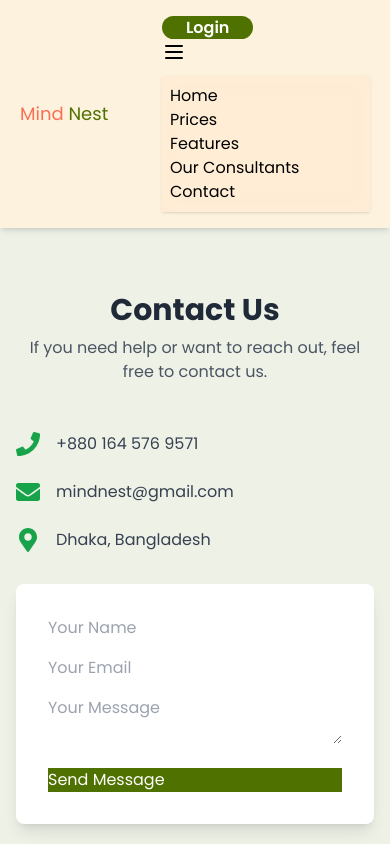
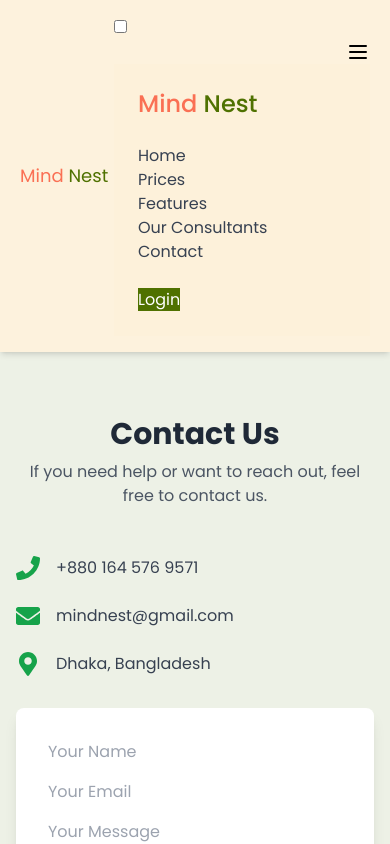
Before and after one commit to zahidulWD/Mental-health-awareness, a React (Vite) app: page /contact in a window 390 px wide. Shown: the top 844 px of the page. Built offline with nearby package versions, Linux system fonts and the light colour scheme.

Commit message:
navbar fixed

```diff
--- a/src/components/Navbar.jsx
+++ b/src/components/Navbar.jsx
@@ -1,18 +1,172 @@
+
+
+// import { useContext } from "react";
+// import { IoIosArrowDown } from "react-icons/io";
+// import { Link, NavLink } from "react-router-dom";
+// import { AppContext } from "../context/AppContext";
+
+// const Navbar = () => {
+
+//   const { user, logout } = useContext(AppContext);
+
+//   return (
+//     <div className="sticky top-0 z-50 bg-[#FDF1DA]/90 shadow-md backdrop-blur-lg transition-all duration-300">
+//       <div className="container-custom">
+//         <div className="flex items-center justify-between py-4">
+//           {/* Logo */}
+//           <Link to="/" className="flex-shrink-0">
+//             <h1 className="text-[#FA7054] font-normal md:font-medium lg:font-semibold text-lg md:text-xl lg:text-2xl">
+//               Mind <span className="text-[#4F7100]">Nest</span>
+//             </h1>
+//           </Link>
+
+//           {/* Mobile Menu */}
+//           <div className="lg:hidden">
+//             {
+//                 user ? (
+//                   <div className="dropdown">
+//                     <div tabIndex={0} role="button" className="btn m-1">{user.email[0].toUpperCase()}</div>
+//                     <ul tabIndex="-1" className="dropdown-content menu bg-base-100 rounded-box z-1 w-30 p-2 shadow-sm right-0">
+//                         <li>
+//                             {user.email}
+//                         </li>
+//                         <li>
+//                             <button onClick={logout} className='btn text-white bg-red-600'>Logout</button>
+//                         </li>
+//                     </ul>
+//                 </div>
+//                 ) : (
+//                   <NavLink
+//                     to="/login"
+//                     className="btn bg-[#4F7100] text-white rounded-3xl font-semibold px-6"
+//                   >
+//                   Login
+//                   </NavLink>
+//                 )
+//               }
+//             <div className="dropdown dropdown-end">
+
+
+//               <label tabIndex={0} className="btn btn-ghost">
+//                 <svg
+//                   xmlns="http://www.w3.org/2000/svg"
+//                   className="h-6 w-6"
+//                   fill="none"
+//                   viewBox="0 0 24 24"
+//                   stroke="currentColor"
+//                 >
+//                   <path strokeLinecap="round" strokeLinejoin="round" strokeWidth="2" d="M4 6h16M4 12h16M4 18h16" />
+//                 </svg>
+//               </label>
+
+
+//               <ul
+//                 tabIndex={0}
+//                 className="menu menu-sm dropdown-content mt-3 p-2 shadow bg-orange-100/90 rounded-box w-52 backdrop-blur-md"
+//               >
+//                 <li><NavLink to="/" end className="hover:bg-transparent">Home</NavLink></li>
+//                 <li><NavLink to="/prices" end className="hover:bg-transparent">Prices</NavLink></li>
+//                 <li><NavLink to="/features" end className="hover:bg-transparent">Features</NavLink></li>
+//                 <li><NavLink to="/consultants" end className="hover:bg-transparent">Our Consultants</NavLink></li>
+//                 <li><NavLink to="/contact" end className="hover:bg-transparent">Contact</NavLink></li>
+//               </ul>
+//             </div>
+//           </div>
+
+//           {/* Desktop Menu */}
+//           <div className="hidden lg:flex flex-1 justify-center">
+//             <ul className="menu menu-horizontal gap-8 items-center bg-transparent">
+//               <li className="group">
+//                 <NavLink to="/" end className="hover:bg-transparent">
+//                   <span className="relative inline-block text-base font-medium text-gray-700 hover:text-[#4F7100] transition-colors">
+//                     Home
+//                     <span className="absolute left-0 bottom-[-2px] h-[2px] bg-[#4F7100] w-0 group-hover:w-full transition-all"></span>
+//                   </span>
+//                 </NavLink>
+//               </li>
+//               <li className="group">
+//                 <NavLink to="/prices" end className="hover:bg-transparent">
+//                   <span className="relative inline-block text-base font-medium text-gray-700 hover:text-[#4F7100] transition-colors">
+//                     Prices
+//                     <span className="absolute left-0 bottom-[-2px] h-[2px] bg-[#4F7100] w-0 group-hover:w-full transition-all"></span>
+//                   </span>
+//                 </NavLink>
+//               </li>
+//               <li className="group">
+//                 <NavLink to="/features" end className="hover:bg-transparent">
+//                   <span className="relative inline-block text-base font-medium text-gray-700 hover:text-[#4F7100] transition-colors">
+//                     Features
+//                     <span className="absolute left-0 bottom-[-2px] h-[2px] bg-[#4F7100] w-0 group-hover:w-full transition-all"></span>
+//                   </span>
+//                 </NavLink>
+//               </li>
+//               <li className="group">
+//                 <NavLink to="/consultants" end className="hover:bg-transparent">
+//                   <span className="relative inline-block text-base font-medium text-gray-700 hover:text-[#4F7100] transition-colors">
+//                     Our Consultants
+//                     <span className="absolute left-0 bottom-[-2px] h-[2px] bg-[#4F7100] w-0 group-hover:w-full transition-all"></span>
+//                   </span>
+//                 </NavLink>
+//               </li>
+//               <li className="group">
+//                 <NavLink to="/contact" end className="hover:bg-transparent">
+//                   <span className="relative inline-block text-base font-medium text-gray-700 hover:text-[#4F7100] transition-colors">
+//                     Contact
+//                     <span className="absolute left-0 bottom-[-2px] h-[2px] bg-[#4F7100] w-0 group-hover:w-full transition-all"></span>
+//                   </span>
+//                 </NavLink>
+//               </li>
+//             </ul>
+//           </div>
+
+//           {/* Desktop Login */}
+//           <div className="hidden lg:flex">
+//             {
+//               user ? (
+//                 <div className="dropdown">
+//                   <div tabIndex={0} role="button" className="btn m-1">{user.email[0].toUpperCase()}</div>
+//                   <ul tabIndex="-1" className="dropdown-content menu bg-base-100 rounded-box z-1 w-30 p-2 shadow-sm right-0">
+//                       <li>
+//                           {user.email}
+//                       </li>
+//                       <li>
+//                           <button onClick={logout} className='btn text-white bg-red-600'>Logout</button>
+//                       </li>
+//                   </ul>
+//               </div>
+//               ) : (
+//                 <NavLink
+//                   to="/login"
+//                   className="btn bg-[#4F7100] text-white rounded-3xl font-semibold px-6"
+//                 >
+//                 Login
+//                 </NavLink>
+//               )
+//             }
+//           </div>
+//         </div>
+//       </div>
+//     </div>
+//   );
+// };
+
+// export default Navbar;
+
 
 
 import { useContext } from "react";
-import { IoIosArrowDown } from "react-icons/io";
 import { Link, NavLink } from "react-router-dom";
 import { AppContext } from "../context/AppContext";
 
 const Navbar = () => {
+  const { user, logout } = useContext(AppContext);
 
-  const { user, logout } = useContext(AppContext);
+  const menuItems = ["Home", "Prices", "Features", "Our Consultants", "Contact"];
 
   return (
     <div className="sticky top-0 z-50 bg-[#FDF1DA]/90 shadow-md backdrop-blur-lg transition-all duration-300">
-      <div className="container-custom">
-        <div className="flex items-center justify-between py-4">
+      <div className="container-custom flex justify-between items-center py-4">
+
         {/* Logo */}
         <Link to="/" className="flex-shrink-0">
           <h1 className="text-[#FA7054] font-normal md:font-medium lg:font-semibold text-lg md:text-xl lg:text-2xl">
@@ -20,131 +174,105 @@ const Navbar = () => {
           </h1>
         </Link>
 
-          {/* Mobile Menu */}
-          <div className="lg:hidden">
-            {
-                user ? (
-                  <div className="dropdown">
-                    <div tabIndex={0} role="button" className="btn m-1">{user.email[0].toUpperCase()}</div>
-                    <ul tabIndex="-1" className="dropdown-content menu bg-base-100 rounded-box z-1 w-30 p-2 shadow-sm right-0">
-                        <li>
-                            {user.email}
-                        </li>
-                        <li>
-                            <button onClick={logout} className='btn text-white bg-red-600'>Logout</button>
-                        </li>
-                    </ul>
-                </div>
-                ) : (
-                  <NavLink
-                    to="/login"
-                    className="btn bg-[#4F7100] text-white rounded-3xl font-semibold px-6"
-                  >
-                  Login
-                  </NavLink>
-                )
-              }
-            <div className="dropdown dropdown-end">
-
-
-              <label tabIndex={0} className="btn btn-ghost">
-                <svg
-                  xmlns="http://www.w3.org/2000/svg"
-                  className="h-6 w-6"
-                  fill="none"
-                  viewBox="0 0 24 24"
-                  stroke="currentColor"
-                >
-                  <path strokeLinecap="round" strokeLinejoin="round" strokeWidth="2" d="M4 6h16M4 12h16M4 18h16" />
-                </svg>
-              </label>
-
-
-              <ul
-                tabIndex={0}
-                className="menu menu-sm dropdown-content mt-3 p-2 shadow bg-orange-100/90 rounded-box w-52 backdrop-blur-md"
-              >
-                <li><NavLink to="/" end className="hover:bg-transparent">Home</NavLink></li>
-                <li><NavLink to="/prices" end className="hover:bg-transparent">Prices</NavLink></li>
-                <li><NavLink to="/features" end className="hover:bg-transparent">Features</NavLink></li>
-                <li><NavLink to="/consultants" end className="hover:bg-transparent">Our Consultants</NavLink></li>
-                <li><NavLink to="/contact" end className="hover:bg-transparent">Contact</NavLink></li>
-              </ul>
-            </div>
-          </div>
-
         {/* Desktop Menu */}
         <div className="hidden lg:flex flex-1 justify-center">
           <ul className="menu menu-horizontal gap-8 items-center bg-transparent">
-              <li className="group">
-                <NavLink to="/" end className="hover:bg-transparent">
+            {menuItems.map((item) => (
+              <li key={item} className="group">
+                <NavLink
+                  to={item === "Home" ? "/" : `/${item.toLowerCase().replace(/ /g, "")}`}
+                  end
+                  className="hover:bg-transparent"
+                >
                   <span className="relative inline-block text-base font-medium text-gray-700 hover:text-[#4F7100] transition-colors">
-                    Home
+                    {item}
                     <span className="absolute left-0 bottom-[-2px] h-[2px] bg-[#4F7100] w-0 group-hover:w-full transition-all"></span>
                   </span>
                 </NavLink>
               </li>
-              <li className="group">
-                <NavLink to="/prices" end className="hover:bg-transparent">
-                  <span className="relative inline-block text-base font-medium text-gray-700 hover:text-[#4F7100] transition-colors">
-                    Prices
-                    <span className="absolute left-0 bottom-[-2px] h-[2px] bg-[#4F7100] w-0 group-hover:w-full transition-all"></span>
-                  </span>
-                </NavLink>
-              </li>
-              <li className="group">
-                <NavLink to="/features" end className="hover:bg-transparent">
-                  <span className="relative inline-block text-base font-medium text-gray-700 hover:text-[#4F7100] transition-colors">
-                    Features
-                    <span className="absolute left-0 bottom-[-2px] h-[2px] bg-[#4F7100] w-0 group-hover:w-full transition-all"></span>
-                  </span>
-                </NavLink>
-              </li>
-              <li className="group">
-                <NavLink to="/consultants" end className="hover:bg-transparent">
-                  <span className="relative inline-block text-base font-medium text-gray-700 hover:text-[#4F7100] transition-colors">
-                    Our Consultants
-                    <span className="absolute left-0 bottom-[-2px] h-[2px] bg-[#4F7100] w-0 group-hover:w-full transition-all"></span>
-                  </span>
-                </NavLink>
-              </li>
-              <li className="group">
-                <NavLink to="/contact" end className="hover:bg-transparent">
-                  <span className="relative inline-block text-base font-medium text-gray-700 hover:text-[#4F7100] transition-colors">
-                    Contact
-                    <span className="absolute left-0 bottom-[-2px] h-[2px] bg-[#4F7100] w-0 group-hover:w-full transition-all"></span>
-                  </span>
-                </NavLink>
-              </li>
+            ))}
           </ul>
         </div>
 
-          {/* Desktop Login */}
+        {/* Desktop Login/User */}
         <div className="hidden lg:flex">
-            {
-              user ? (
-                <div className="dropdown">
-                  <div tabIndex={0} role="button" className="btn m-1">{user.email[0].toUpperCase()}</div>
-                  <ul tabIndex="-1" className="dropdown-content menu bg-base-100 rounded-box z-1 w-30 p-2 shadow-sm right-0p">
-                      <li>
-                          {user.email}
-                      </li>
-                      <li>
-                          <button onClick={logout} className='btn text-white bg-red-600'>Logout</button>
-                      </li>
+          {user ? (
+            <div className="dropdown dropdown-end">
+              <label tabIndex={0} className="btn btn-sm rounded-full">{user.email[0].toUpperCase()}</label>
+              <ul tabIndex={0} className="dropdown-content menu p-2 shadow bg-base-100 rounded-box w-52">
+                <li className="font-medium">{user.email}</li>
+                <li><button onClick={logout} className="btn btn-sm bg-red-600 text-white w-full">Logout</button></li>
               </ul>
             </div>
           ) : (
+            <NavLink to="/login" className="btn bg-[#4F7100] text-white rounded-3xl px-6 font-semibold">Login</NavLink>
+          )}
+        </div>
+
+        {/* Mobile Drawer + User */}
+        <div className="lg:hidden flex items-center gap-2">
+          {/* User first letter dropdown */}
+          {user && (
+            <div className="dropdown dropdown-end">
+              <label tabIndex={0} className="btn btn-sm rounded-full">{user.email[0].toUpperCase()}</label>
+              <ul tabIndex={0} className="dropdown-content menu p-2 shadow bg-base-100 rounded-box w-40">
+                <li className="font-medium">{user.email}</li>
+                <li><button onClick={logout} className="btn bg-red-600 text-white w-full">Logout</button></li>
+              </ul>
+            </div>
+          )}
+
+          {/* Drawer */}
+          <div className="drawer">
+            <input id="mobile-drawer" type="checkbox" className="drawer-toggle" />
+            <div className="drawer-content flex justify-end">
+              {/* Hamburger Button */}
+              <label htmlFor="mobile-drawer" className="btn btn-ghost p-0">
+                <svg xmlns="http://www.w3.org/2000/svg" className="h-6 w-6" fill="none" viewBox="0 0 24 24" stroke="currentColor">
+                  <path strokeLinecap="round" strokeLinejoin="round" strokeWidth="2" d="M4 6h16M4 12h16M4 18h16" />
+                </svg>
+              </label>
+            </div>
+
+            <div className="drawer-side">
+              <label htmlFor="mobile-drawer" className="drawer-overlay"></label>
+              <ul className="menu bg-[#FDF1DA] min-h-full w-64 p-6 gap-4">
+
+                {/* Drawer Logo */}
+                <Link to="/" className="text-[#FA7054] font-medium text-2xl mb-6 block">
+                  Mind <span className="text-[#4F7100]">Nest</span>
+                </Link>
+
+                {/* Menu Items */}
+                {menuItems.map((item) => (
+                  <li key={item}>
+                    <NavLink
+                      to={item === "Home" ? "/" : `/${item.toLowerCase().replace(/ /g, "")}`}
+                      className="text-gray-700 hover:text-[#4F7100]"
+                      onClick={() => document.getElementById("mobile-drawer").click()}
+                    >
+                      {item}
+                    </NavLink>
+                  </li>
+                ))}
+
+                {/* Login button inside drawer if user is not logged in */}
+                {!user && (
+                  <div className="mt-6">
                     <NavLink
                       to="/login"
-                  className="btn bg-[#4F7100] text-white rounded-3xl font-semibold px-6"
+                      className="btn bg-[#4F7100] text-white w-full"
+                      onClick={() => document.getElementById("mobile-drawer").click()}
                     >
                       Login
                     </NavLink>
-              )
-            }
+                  </div>
+                )}
+              </ul>
             </div>
           </div>
+        </div>
+
       </div>
     </div>
   );
```
Lines whose indentation alone changed are shown as unchanged.
